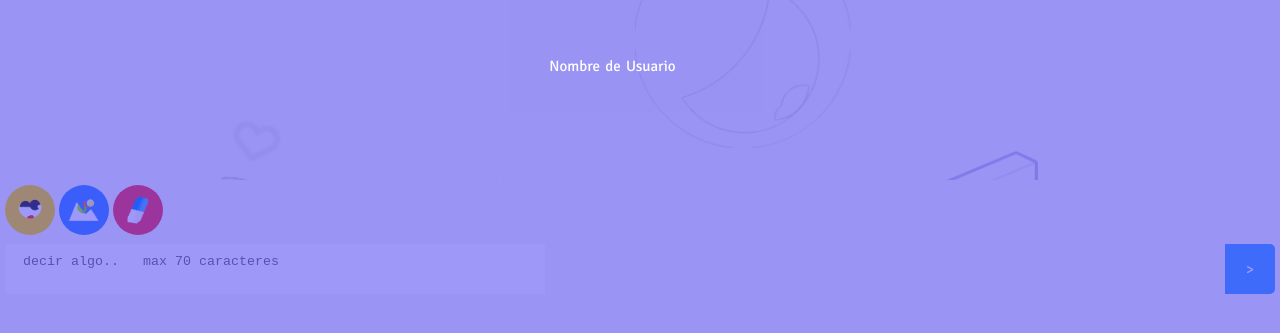
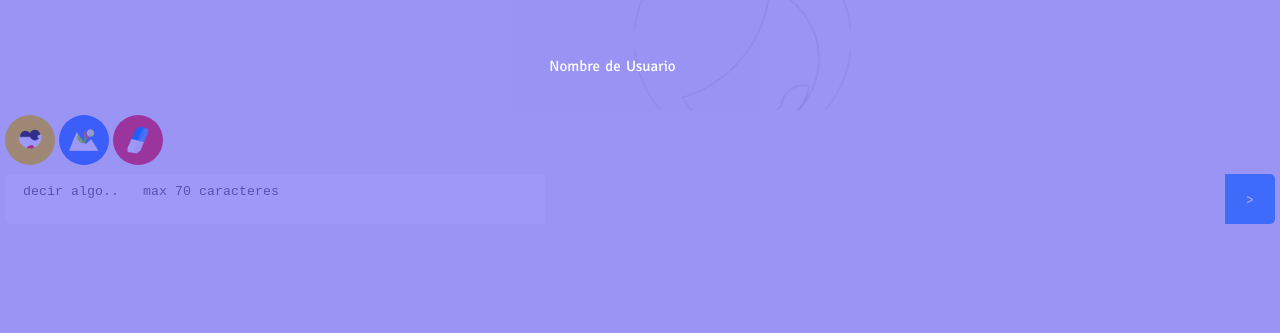
Before and after one commit to frank298765/mendo-chat, a website: page public/index.html in a window 1280 px wide. Shown: the part 143-476 px from the top of the page. Drawn offline with nearby package versions, Linux system fonts and the light colour scheme; no server answers.

Commit message:
Update main.css

```diff
--- a/public/css/main.css
+++ b/public/css/main.css
@@ -127,7 +127,7 @@ body {
     position: relative;
 }
 .historyMsg {
-    height: 300px;
+    height: 230px;
     width: 100%;
     background-image: url(./back.png);
     background-size: cover;
```
